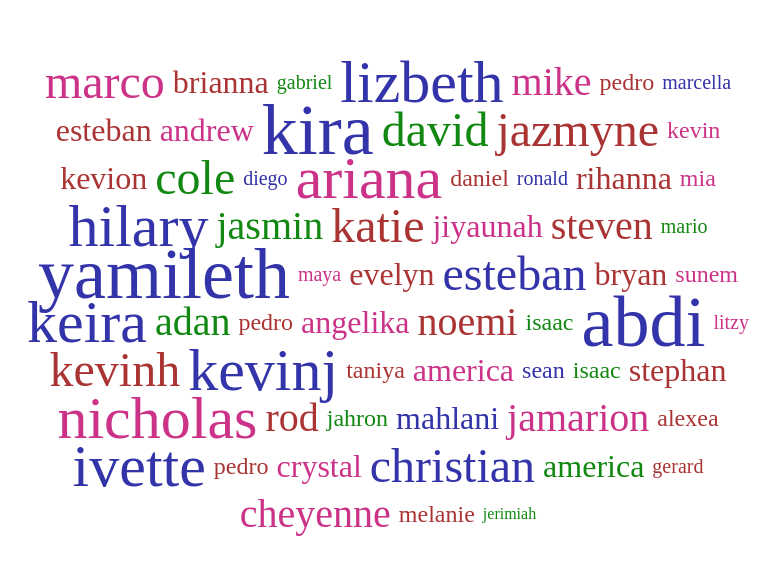
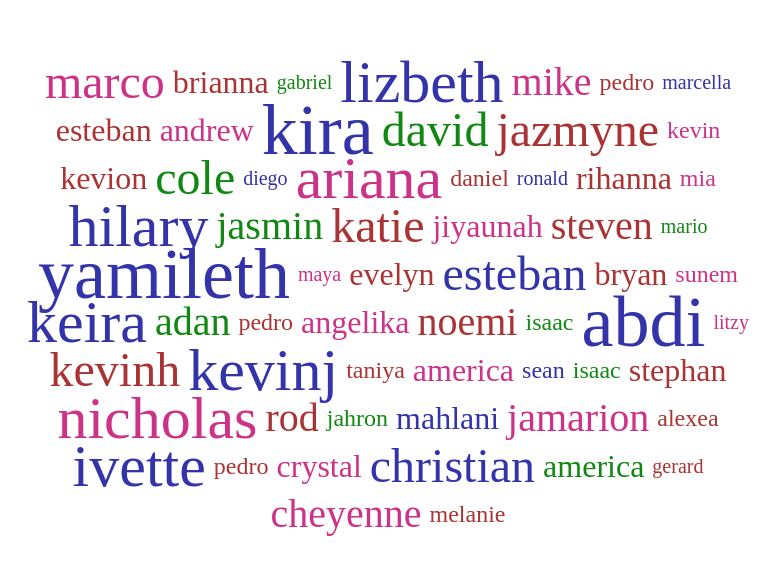
Before and after one commit to parcheesime/csd-project-pages, a plain HTML site: page index.html in a window 1280 px wide. Shown: the part 102-676 px from the top of the page, without its empty margins (252-1031 px from the left). Drawn offline with Linux system fonts and the light colour scheme.

Commit message:
student page links added update names and projects

```diff
--- a/index.html
+++ b/index.html
@@ -8,6 +8,7 @@
 <body>
 
 <br>
+
 <ul class="cloud" role="navigation" aria-label="Webdev word cloud">
   <li><a href="https://sites.google.com/sandi.net/lhscomputerscience/computer-science-discoveries/marco" data-weight="7">marco</a></li>
   <li><a href="https://sites.google.com/sandi.net/lhscomputerscience/computer-science-discoveries/brianna" data-weight="5">brianna</a></li>
@@ -71,7 +72,7 @@
   <li><a href="https://sites.google.com/sandi.net/lhscomputerscience/ap-cs-principles/gerard" data-weight="3">gerard</a></li>
   <li><a href="https://sites.google.com/sandi.net/lhscomputerscience/ap-cs-principles/cheyenne" data-weight="6">cheyenne</a></li>
   <li><a href="https://sites.google.com/sandi.net/lhscomputerscience/ap-cs-principles/melanie" data-weight="4">melanie</a></li>
-  <li><a href="https://sites.google.com/sandi.net/lhscomputerscience/ap-cs-principles/jerimiah" data-weight="2">jerimiah</a></li>
+
 </ul>
 </body>
 </html>
--- a/style.css
+++ b/style.css
@@ -1,3 +1,4 @@
+
 html, body {
   height: 100vh;
   width: 100vw;
```
